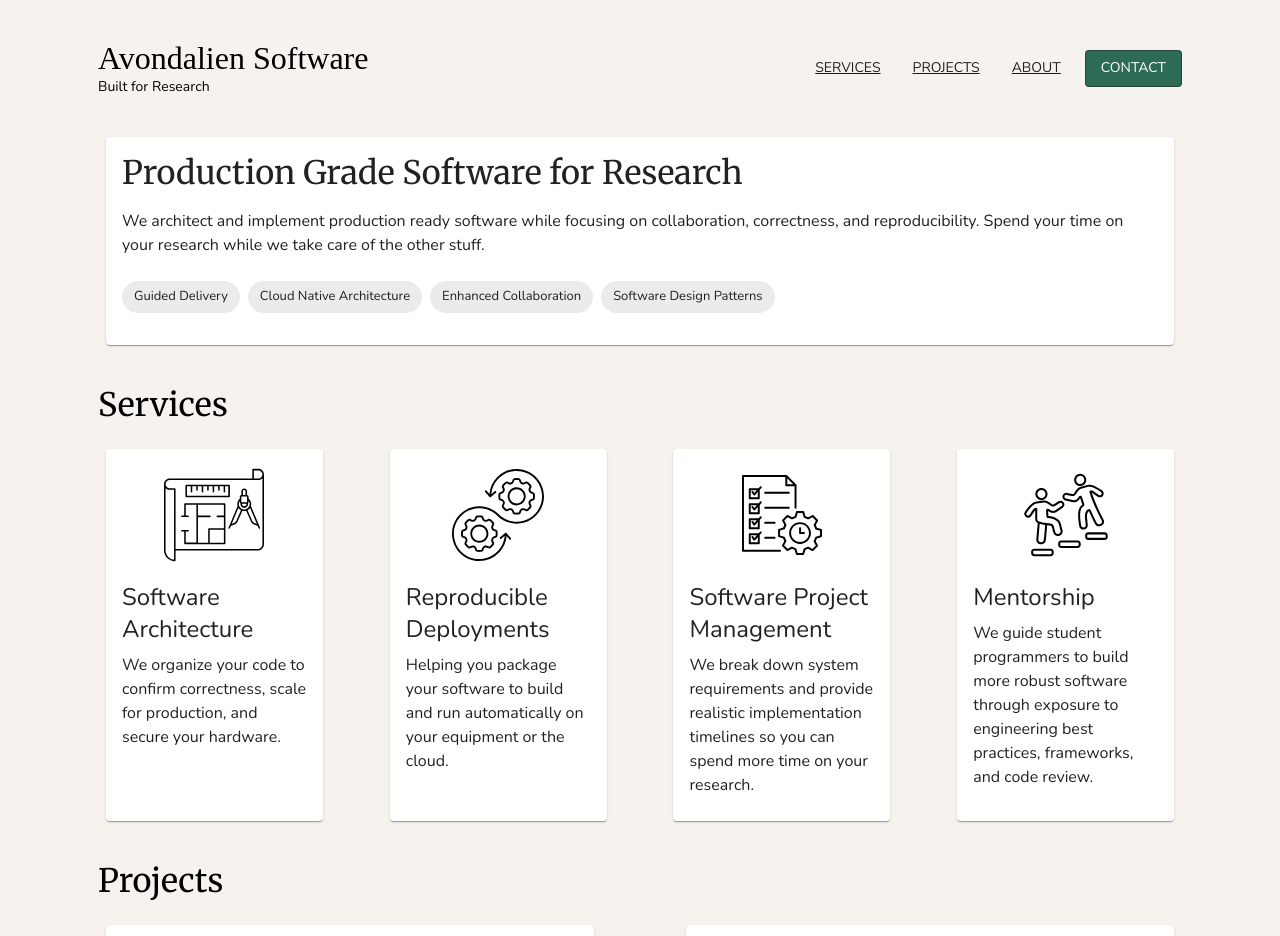
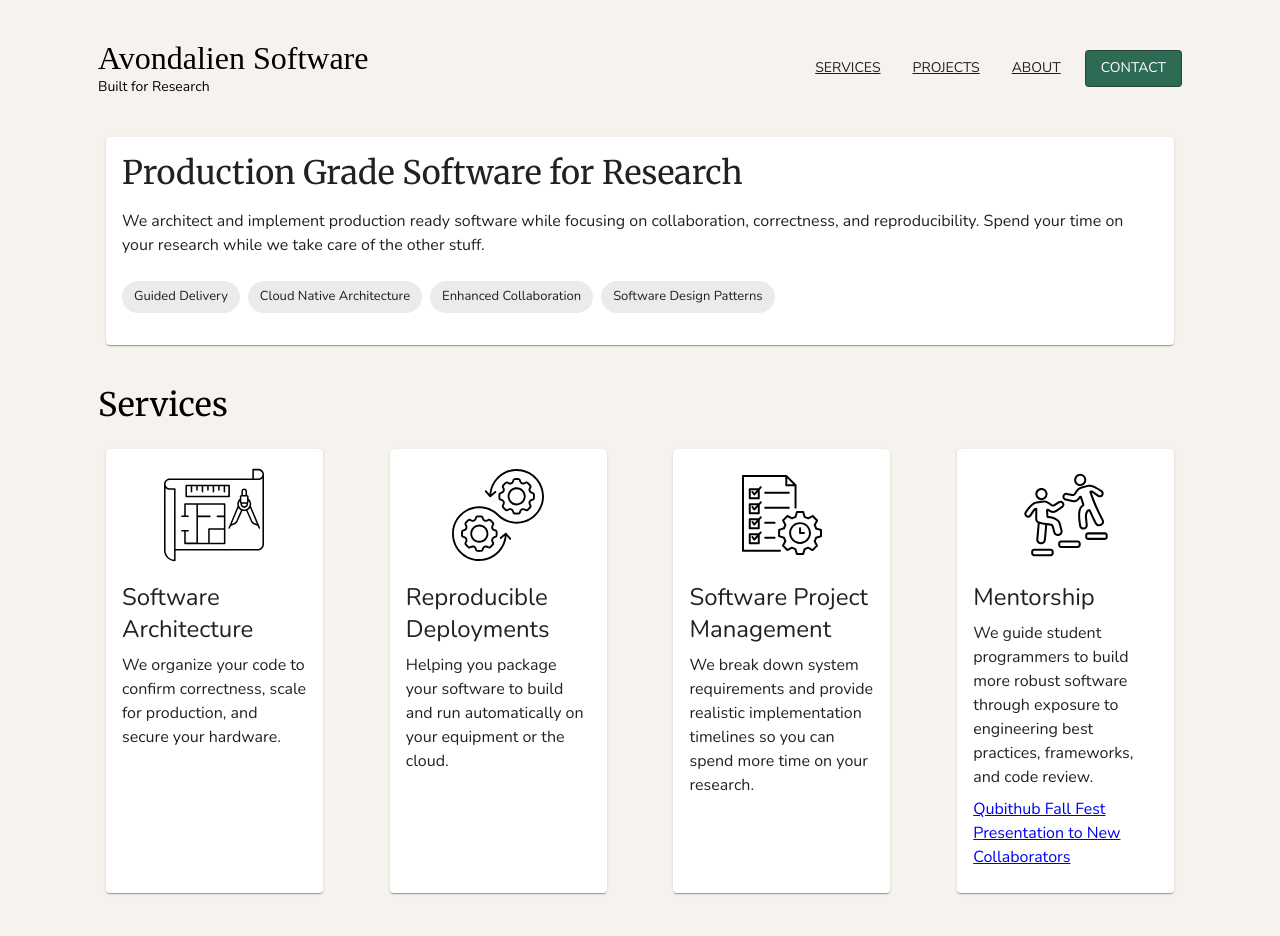
Before and after one commit to avondalien/homepage, a React (Vite) app: page / in a window 1280 px wide. Shown: the top 936 px of the page. Built offline with nearby package versions, Linux system fonts and the light colour scheme; a web font is replaced by a local one.

Commit message:
updated the offering card to include an optional link. Included the collaborator presentation as a pdf. Added the collaborator presentation to the mentorship offering card.

```diff
--- a/src/pages/home/OfferingCard.tsx
+++ b/src/pages/home/OfferingCard.tsx
@@ -10,6 +10,8 @@ interface OfferingCardProps extends PropsWithChildren{
     description: string
     image: string
     imageAltText: string
+    linkText?: string
+    linkTarget?: string
 }
 
 const OfferingCard = (props: OfferingCardProps) => {
@@ -17,7 +19,9 @@ const OfferingCard = (props: OfferingCardProps) => {
         title,
         description,
         image,
-        imageAltText
+        imageAltText,
+        linkText,
+        linkTarget
     } = {...props}
 
     return(
@@ -44,6 +48,12 @@ const OfferingCard = (props: OfferingCardProps) => {
                         <Typography variant="body1">
                             {description}
                         </Typography>
+                        {
+                            linkText &&
+                            <Typography variant="body1">
+                                <a href={linkTarget}>{linkText}</a>
+                            </Typography>
+                        }
                     </Stack>
                 </Stack>
             </CardContent>
--- a/src/pages/home/Services.tsx
+++ b/src/pages/home/Services.tsx
@@ -5,6 +5,7 @@ import projectManagementImg from "../../assets/img/project_management.svg"
 import architectureImg from "../../assets/img/architecture.svg"
 import devopsImg from "../../assets/img/devops.svg"
 import { OfferingCard } from "./OfferingCard"
+import presentationPdf from "../../assets/collaborative_software_development.pdf"
 
 const offerings = [
     {
@@ -30,6 +31,8 @@ const offerings = [
         description: "We guide student programmers to build more robust software through exposure to engineering best practices, frameworks, and code review.",
         image: mentoringImg,
         imageAltText: "",
+        linkText: "Qubithub Fall Fest Presentation to New Collaborators",
+        linkTarget: presentationPdf
     },
 ]
 
```
Also changed, not shown: 1 other file (tests, documents, lock files or other folders).
